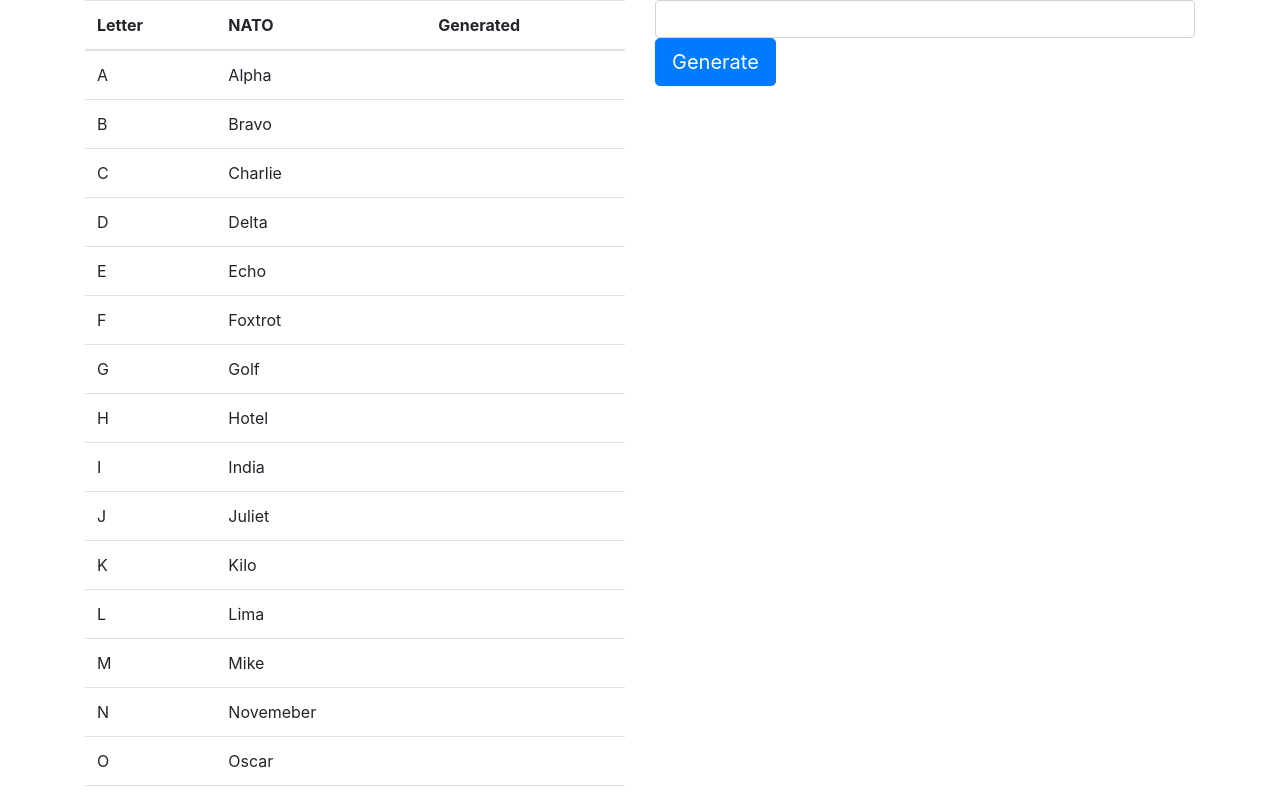
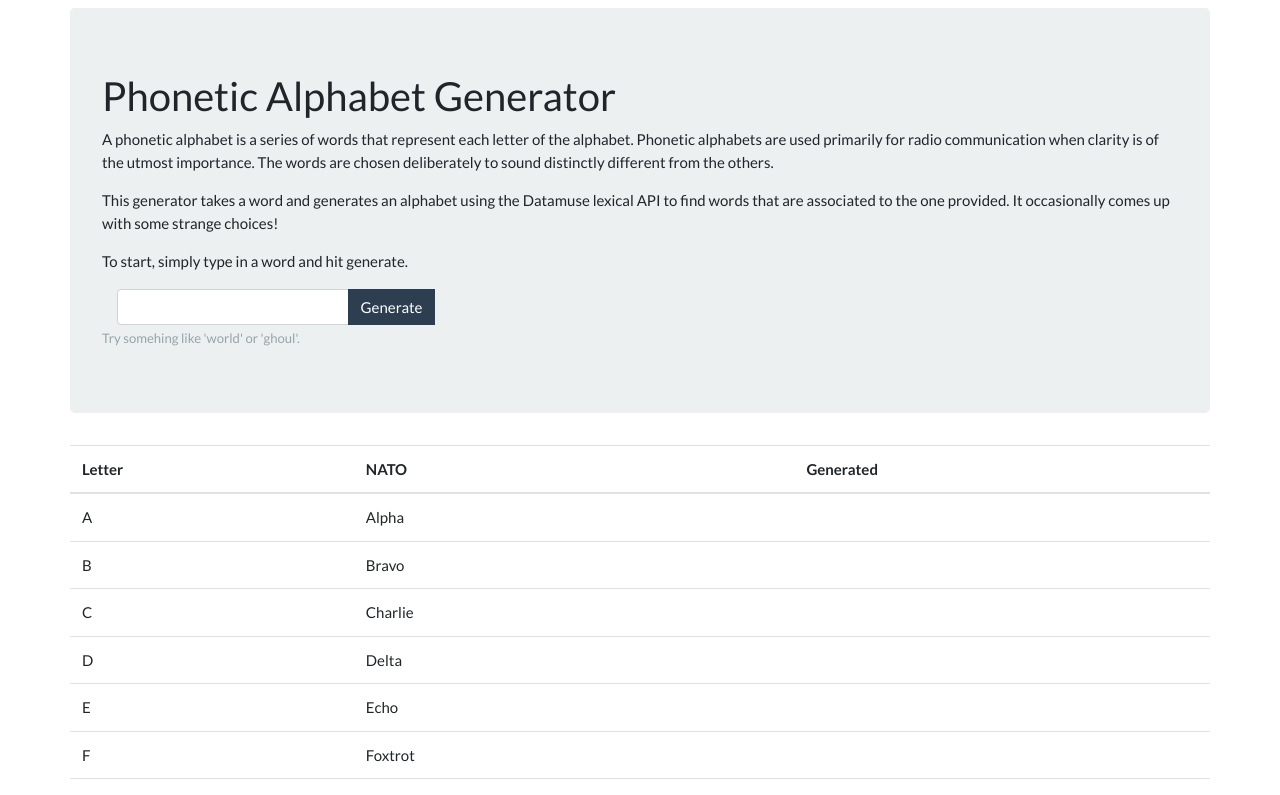
Before and after one commit to DangerN/phonetic-alphabet-generator, a React (Create React App) app: page / in a window 1280 px wide. Shown: the top 795 px of the page. Built offline with nearby package versions, Linux system fonts and the light colour scheme.

Commit message:
almost finished

```diff
--- a/package.json
+++ b/package.json
@@ -8,9 +8,11 @@
     "@testing-library/user-event": "^7.2.1",
     "axios": "^0.19.1",
     "bootstrap": "^4.4.1",
+    "bootswatch": "^4.4.1",
     "react": "^16.12.0",
     "react-bootstrap": "^1.0.0-beta.16",
     "react-dom": "^16.12.0",
+    "react-icons": "^3.8.0",
     "react-scripts": "3.3.0"
   },
   "scripts": {
--- a/public/index.html
+++ b/public/index.html
@@ -7,7 +7,7 @@
     <meta name="theme-color" content="#000000" />
     <meta
       name="description"
-      content="Web site created using create-react-app"
+      content="A fun phonetic alphabet generator"
     />
     <link rel="apple-touch-icon" href="%PUBLIC_URL%/logo192.png" />
     <!--
@@ -24,7 +24,7 @@
       work correctly both with client-side routing and a non-root public URL.
       Learn how to configure a non-root public URL by running `npm run build`.
     -->
-    <title>React App</title>
+    <title>Phonetic Alphabet Generator</title>
   </head>
   <body>
     <noscript>You need to enable JavaScript to run this app.</noscript>
--- a/src/App.js
+++ b/src/App.js
@@ -1,54 +1,93 @@
-import React, { useState, useReducer } from 'react'
-import { Container, Col, Row, Button, Form } from 'react-bootstrap'
+import React, { useState } from 'react'
+import { Container, Col, Row, Button, Form, Jumbotron, InputGroup } from 'react-bootstrap'
 import axios from 'axios'
+import { FaDiceD6, FaRegClipboard } from 'react-icons/fa'
 
 import AlphaTable from './components/AlphaTable'
-import {alphabet} from './constants.js'
+import { useWordOptions, useGeneratedWord, useCharLock } from './resources/useHooks'
+import {alphabet} from './resources/constants.js'
 
 export default () => {
-  const wordOptions = {}
+  const [wordOptions, wordDispatch] = useWordOptions()
+  const [generated, genDispatch] = useGeneratedWord()
   const [input, setInput] = useState("")
-  const reducer = (state, action) => {
-    const newState = [...state]
-    newState[action.index] = action.word
-    return newState
-  }
-  const [generated, dispatch] = useReducer(reducer, [""])
+  const [randomVis, setRandomVis] = useState(false)
+  const [charLocked, setCharLocked] = useCharLock(alphabet.charLock)
+
   const handleGenerate = event => {
     event.preventDefault()
     alphabet.char.map((letter, index) =>{
       axios.get(`http://api.datamuse.com/words/?sp=${letter}*&topics=${input}`).then(res=>{
-        wordOptions[letter] = res.data
-        alphabet.generated[index] = res.data[0].word
-        dispatch({word: res.data[0].word, index: index})
+        wordDispatch({letter: letter, options: res.data})
+        genDispatch({word: res.data[0].word, index: index})
       })
     })
   }
+
   const handleInputChange = event => {
     setInput(event.target.value)
   }
-  console.log('render');
+
+  const handleRandomize = () => {
+    alphabet.char.map((letter, index) => {
+      !charLocked[index] &&
+      genDispatch({word: wordOptions[letter][Math.floor(Math.random() * 75)].word, index: index})
+    })
+  }
+
+  const handleCopy = event => {
+    const tArea = document.createElement('textarea')
+    tArea.value = generated.map(word => word.replace(/^\w/, c=>c.toUpperCase()))
+    tArea.style = {position: 'absolute', left: '-9999px'}
+    document.body.appendChild(tArea)
+    tArea.select()
+    document.execCommand('copy')
+    document.body.removeChild(tArea)
+  }
+
+  generated.length === 26 && !randomVis && setRandomVis(true)
+
   return (
     <div className="App" >
       <Container>
         <Row>
-          <Col md={6}>
-            <AlphaTable alphabet={alphabet} generated={generated} />
-          </Col>
-          <Col>
-            <Form onSubmit={handleGenerate}>
+          <Jumbotron className="mt-2" >
+            <h2>Phonetic Alphabet Generator</h2>
+            <p>A phonetic alphabet is a series of words that represent each letter of the alphabet. Phonetic alphabets are used primarily for radio communication when clarity is of the utmost importance. The words are chosen deliberately to sound distinctly different from the others.</p>
+            <p>This generator takes a word and generates an alphabet using the Datamuse lexical API to find words that are associated to the one provided. It occasionally comes up with some strange choices!</p>
+            <p>To start, simply type in a word and hit generate.</p>
+            <Form  onSubmit={handleGenerate} >
+              <Col md="6" style={{position: 'sticky', top: '0'}}>
+                <InputGroup >
                   <Form.Control
                   onChange={handleInputChange}
                   value={input}
+                  style={{minWidth: '100px'}}
                   />
+                  <InputGroup.Append>
                     <Button
                     varient="primary"
-                size="lg"
                     type="submit">
                     Generate
                     </Button>
+                  </InputGroup.Append>
+                  <InputGroup.Append>
+                    <Button className={randomVis ? 'visible' : 'invisible'} variant='secondary' onClick={handleRandomize}>
+                      <FaDiceD6/>Randomize!
+                    </Button>
+                    <Button onClick={handleCopy} variant='outline-secondary' className={randomVis ? 'visible' : 'invisible'}>
+                      <FaRegClipboard/>
+                       copy
+                    </Button>
+                  </InputGroup.Append>
+                </InputGroup>
+              </Col>
+              <small className='form-text text-muted'>Try somehing like 'world' or 'ghoul'.</small>
             </Form>
-          </Col>
+          </Jumbotron>
+        </Row>
+        <Row >
+          <AlphaTable alphabet={alphabet} generated={generated} wordOptions={wordOptions} dispatch={genDispatch} charLocked={charLocked} setCharLocked={setCharLocked}/>
         </Row>
       </Container>
     </div>
--- a/src/components/AlphaTable.jsx
+++ b/src/components/AlphaTable.jsx
@@ -1,17 +1,43 @@
 import React from 'react';
 import Table from 'react-bootstrap/Table'
+import Button from 'react-bootstrap/Button'
+import { FaDiceD6, FaLock, FaLockOpen } from 'react-icons/fa'
 
 export default props => {
   const { char, NATO } = props.alphabet
+
+  const lockButton = (locked, index) => {
+    return locked ?
+      <Button variant='link' onClick={()=>props.setCharLocked(false, index)}><FaLock /></Button> :
+      <Button variant='link' onClick={()=>props.setCharLocked(true, index)}><FaLockOpen /></Button>
+  }
+
+  const generatedWord = (letter, index) => {
+    props.generated[index].length <= 2 && rerollWord(letter, index)
+    return (
+      <div>
+        <Button variant='link' onClick={()=>rerollWord(letter, index)}><FaDiceD6/></Button>
+        {props.generated[index].replace(/^\w/, c=>c.toUpperCase())}
+        {lockButton(props.charLocked[index], index)}
+      </div>
+    )
+  }
+
+  const rerollWord = (letter, index) => {
+    !props.charLocked[index] &&
+    props.dispatch({word: props.wordOptions[letter][Math.floor(Math.random() * 75)].word, index: index})
+  }
+
   const tableBody = () => {
     return char.map((letter, index)=>{
       return (<tr key={letter}>
         <td>{letter}</td>
         <td>{NATO[index]}</td>
-        <td>{props.generated[index] ? props.generated[index].replace(/^\w/, c=>c.toUpperCase()) : null}</td>
+        <td>{props.generated[index] ? generatedWord(letter, index) : null}</td>
       </tr>)
     })
   }
+
   return (
     <Table>
         <thead>
--- a/src/index.js
+++ b/src/index.js
@@ -3,7 +3,7 @@ import ReactDOM from 'react-dom';
 import App from './App';
 import * as serviceWorker from './serviceWorker';
 
-import 'bootstrap/dist/css/bootstrap.css'
+import "bootswatch/dist/flatly/bootstrap.min.css";
 
 ReactDOM.render(<App />, document.getElementById('root'));
 
--- a/src/constants.js
+++ b/src/resources/constants.js
@@ -1,6 +1,5 @@
-// export const Alphabet = ["a","b","c","d","e"]
 export const alphabet = {
   "char": ["A","B","C","D","E","F","G","H","I","J","K","L","M","N","O","P","Q","R","S","T","U","V","W","X","Y","Z"],
+  "charLock": [false,false,false,false,false,false,false,false,false,false,false,false,false,false,false,false,false,false,false,false,false,false,false,false,false,false],
   "NATO": ["Alpha","Bravo","Charlie","Delta","Echo","Foxtrot","Golf","Hotel","India","Juliet","Kilo","Lima","Mike","Novemeber","Oscar","Papa","Quebec","Romeo","Sierra","Tango","Uniform","Victor","Whiskey","X-Ray","Yankee","Zulu"],
-  "generated": [""]
 }
--- /dev/null
+++ b/src/resources/useHooks.jsx
@@ -0,0 +1,32 @@
+import { useReducer, useState } from 'react'
+
+export const useWordOptions = () => {
+  const reducer = (state, action) => {
+    return {...state, [action.letter]: action.options}
+  }
+  const [state, dispatch] = useReducer(reducer, {})
+  return [state, dispatch]
+}
+
+export const useGeneratedWord = () => {
+  const reducer = (state, action) => {
+    const newState = [...state]
+    newState[action.index] = action.word
+    return newState
+  }
+  const [state, dispatch] = useReducer(reducer, [])
+  return [state, dispatch]
+}
+
+export const useCharLock = locks => {
+  const [state, setState] = useState(locks)
+  const setLock = (lock, index) => {
+    console.log('state', state);
+    console.log('lock', lock);
+    console.log('index', index);
+    const newState = [...state]
+    newState[index] = lock
+    setState(newState)
+  }
+  return [state, setLock]
+}
```
Also changed, not shown: 1 other file (tests, documents, lock files or other folders). Lines whose indentation alone changed are shown as unchanged.
